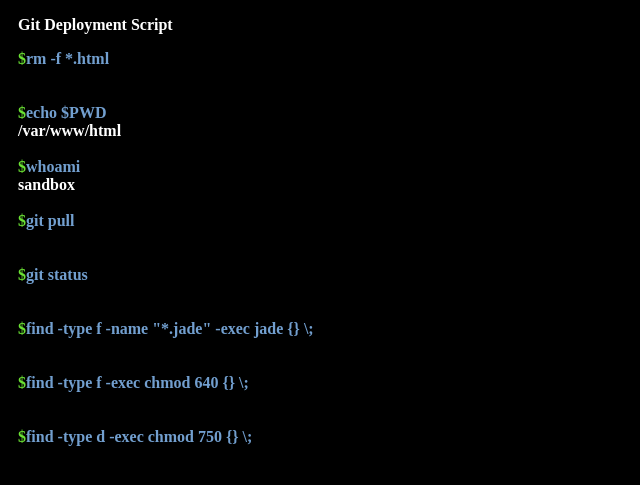
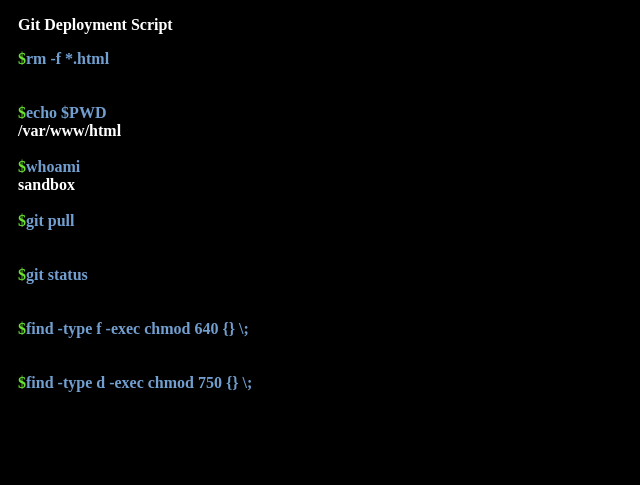
Before and after one commit to Testbirds-HU/TB, a PHP site: page /deploy.php in a window 1280 px wide. Shown: the top 485 px of the page, without its empty margins (0-640 px from the left). Run offline with PHP 8.4, Linux system fonts and the light colour scheme.

Commit message:
Jade fordítás kikapcsolása, mert már automatikus

```diff
--- a/deploy.php
+++ b/deploy.php
@@ -13,7 +13,7 @@
         'whoami',
         'git pull',
         'git status',
-	'find -type f -name "*.jade" -exec jade {} \;',
+//	'find -type f -name "*.jade" -exec jade {} \;',
 	'find -type f -exec chmod 640 {} \;',
 	'find -type d -exec chmod 750 {} \;',
     );
```
